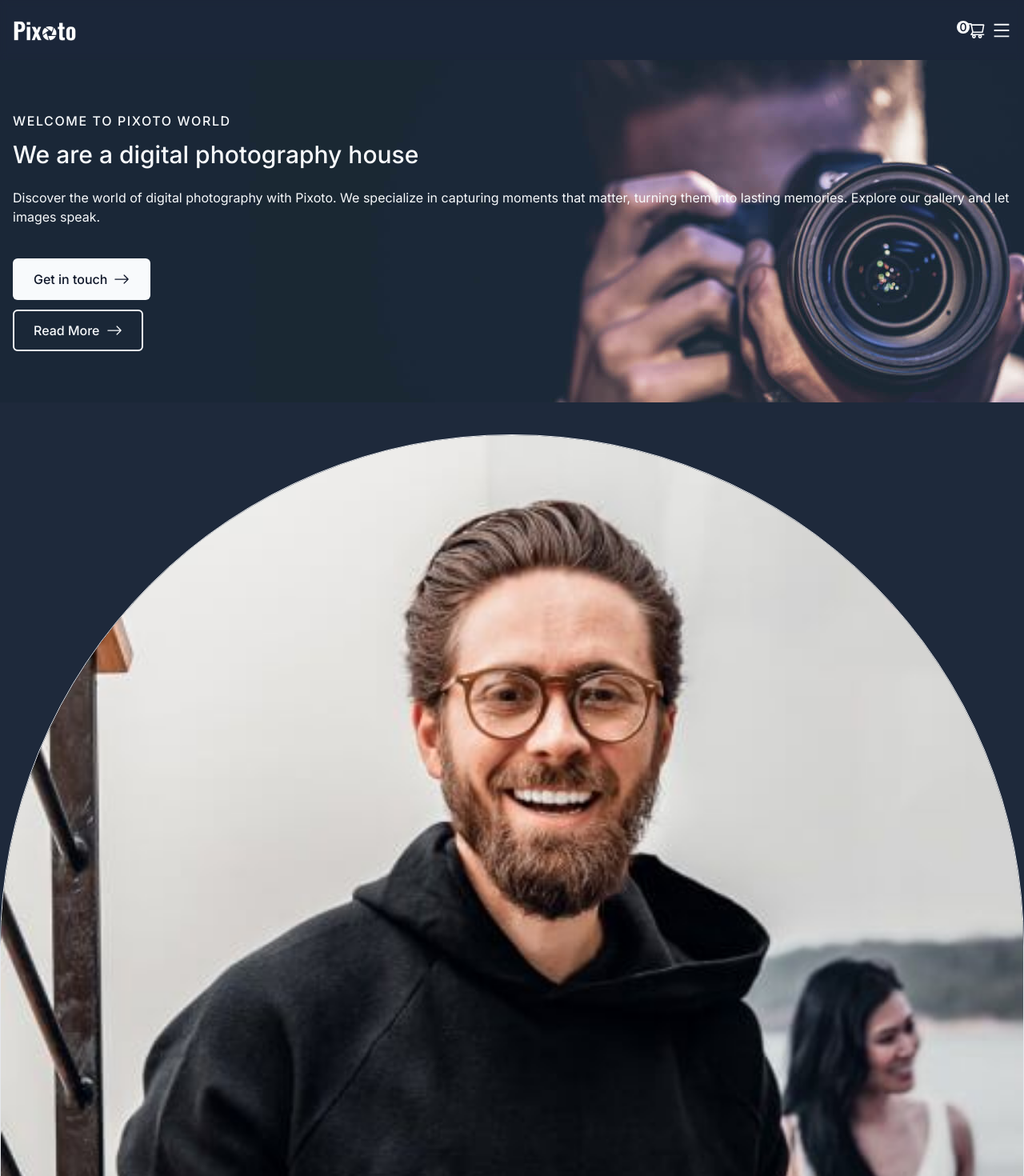
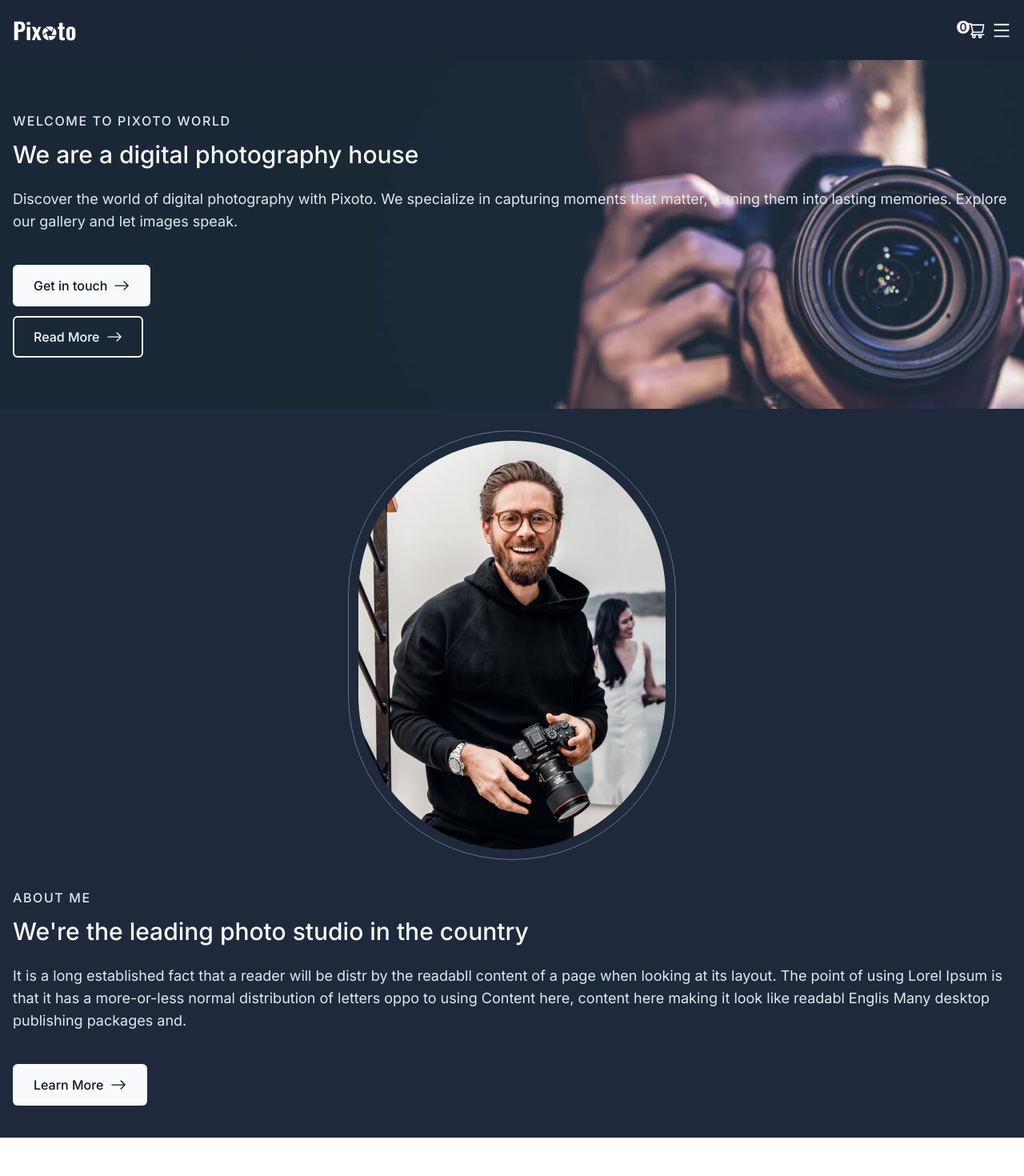
Before and after one commit to seesmof/Pixoto-Photos-Website, a Next.js app: page / in a window 1280 px wide. Shown: the top 1470 px of the page at 80% size. After the commit the page ends 1422 px from the top, so only its background shows below. Built offline with nearby package versions, Linux system fonts and the light colour scheme.

Commit message:
update globals.css, page.tsx, AboutMe.tsx and Hero.tsx

```diff
--- a/app/globals.css
+++ b/app/globals.css
@@ -3,4 +3,22 @@
 @tailwind utilities;
 
 @layer components {
+  .subheading {
+    @apply uppercase tracking-widest font-medium text-slate-200;
+  }
+  .heading {
+    @apply font-medium text-3xl pt-3;
+  }
+  .paragraph {
+    @apply pt-6 pb-10 text-lg text-slate-200;
+  }
+  .btn {
+    @apply rounded-md border-2 px-6 py-3 w-max flex font-medium items-center flex-row gap-2;
+  }
+  .btn-outline {
+    @apply bg-transparent border-slate-50 text-slate-50;
+  }
+  .btn-fill {
+    @apply bg-slate-50 text-slate-900 border-transparent;
+  }
 }
--- a/components/Home/AboutMe.tsx
+++ b/components/Home/AboutMe.tsx
@@ -1,14 +1,30 @@
 import React from "react";
+import { BsArrowRight } from "react-icons/bs";
 
 const AboutMe = () => {
   return (
     <>
-      <div className="flex py-10 flex-col">
+      <div className="flex py-10 flex-col p-4">
         <img
           src="/mainAboutMe.jpg"
           alt="a picture of a man standing, holding a camera in his hands, looking in the camera and smiling"
-          className="rounded-full border"
+          className="rounded-full outline outline-offset-[12px] outline-slate-500 outline-1 object-cover self-center max-w-sm"
         />
+        <h3 className="subheading pt-12">about me</h3>
+        <h2 className="heading">
+          We're the leading photo studio in the country
+        </h2>
+        <p className="paragraph">
+          It is a long established fact that a reader will be distr by the
+          readabll content of a page when looking at its layout. The point of
+          using Lorel Ipsum is that it has a more-or-less normal distribution of
+          letters oppo to using Content here, content here making it look like
+          readabl Englis Many desktop publishing packages and.
+        </p>
+        <button className="btn btn-fill">
+          Learn More
+          <BsArrowRight className="text-xl" />
+        </button>
       </div>
     </>
   );
--- a/components/Home/Hero.tsx
+++ b/components/Home/Hero.tsx
@@ -6,23 +6,19 @@ const Hero = () => {
     <>
       <div className="bg-center bg-auto bg-[url('/hero.jpg')] p-4">
         <div className="flex flex-col py-12">
-          <h3 className="uppercase tracking-widest font-medium">
-            welcome to pixoto world
-          </h3>
-          <h1 className="font-medium text-3xl pt-3">
-            We are a digital photography house
-          </h1>
-          <p className="pt-6 pb-10">
+          <h3 className="subheading">welcome to pixoto world</h3>
+          <h1 className="heading">We are a digital photography house</h1>
+          <p className="paragraph">
             Discover the world of digital photography with Pixoto. We specialize
             in capturing moments that matter, turning them into lasting
             memories. Explore our gallery and let images speak.{" "}
           </p>
           <div className="flex flex-col gap-3 font-medium">
-            <button className="rounded-md bg-slate-50 text-slate-900 border-2 border-transparent px-6 py-3 w-max flex items-center flex-row gap-2">
+            <button className="btn btn-fill">
               Get in touch
               <BsArrowRight className="text-xl" />
             </button>
-            <button className="rounded-md bg-transparent border-2 border-slate-50 text-slate-50 px-6 py-3 w-max flex items-center flex-row gap-2">
+            <button className="btn btn-outline">
               Read More
               <BsArrowRight className="text-xl" />
             </button>
```
